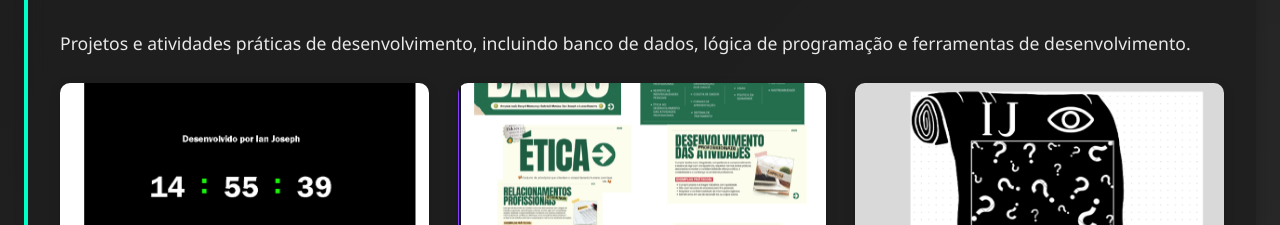
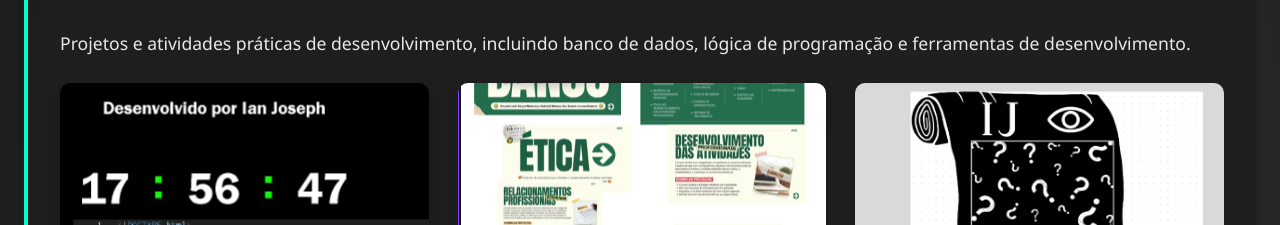
Before and after one commit to IanJj498/PORTFOLIO2025, a plain HTML site: page senai.html in a window 1280 px wide. Both pictures are taken after a click on the element "EIXO 2". Shown: the part 575-800 px from the top of the page. Drawn offline with Linux system fonts and the light colour scheme.

Commit message:
Update senai.html

```diff
--- a/senai.html
+++ b/senai.html
@@ -461,7 +461,7 @@
             </p>
             <div class="image-grid">
                 <div class="image-card">
-                    <img src="RELOGIODIGITAL.PNG" alt="Relógio Digital" class="image-card__img">
+                    <img src="relogiodigitalsenai.png" alt="Relógio Digital" class="image-card__img">
                     <div class="image-card__overlay">
                         <div class="image-card__title">Relógio Digital</div>
                         <div class="image-card__description">Projeto de interface com JavaScript</div>
```
